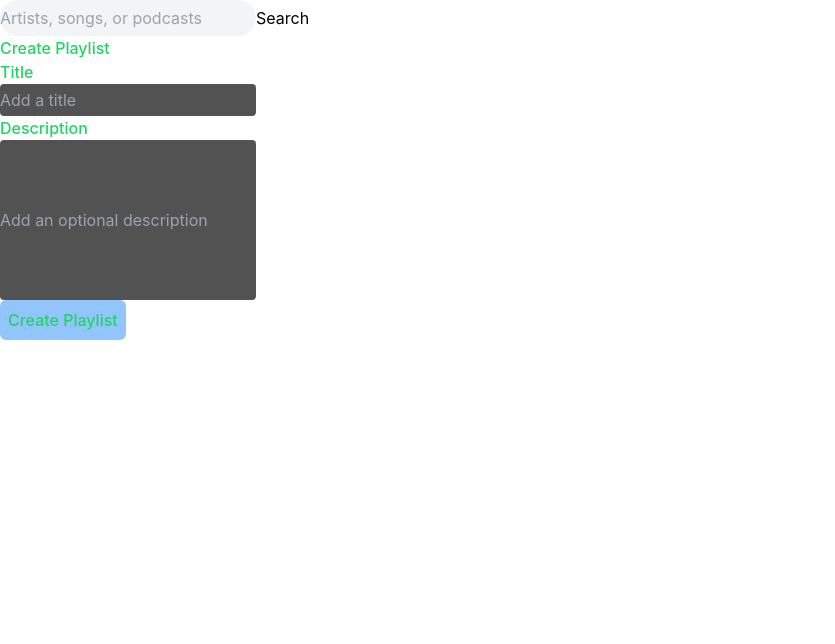
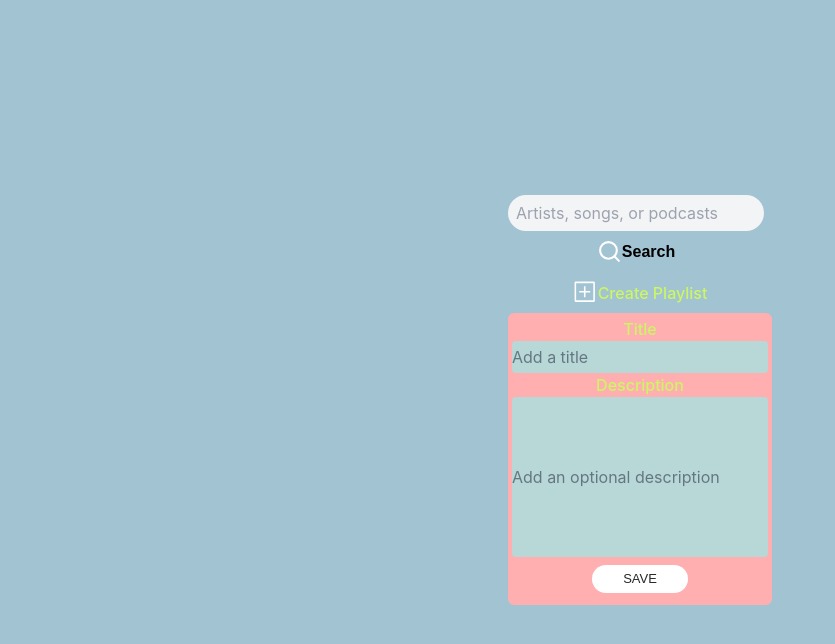
Before and after one commit to shaafiraks/spotify-project1, a React (Create React App) app: page /callback in a window 1280 px wide. Both pictures are taken after a click on the button "Create Playlist". Shown: the top 644 px of the page, without its empty margins (0-835 px from the left). Built offline with nearby package versions, Linux system fonts and the light colour scheme.

Commit message:
edit style-2

```diff
--- a/package.json
+++ b/package.json
@@ -10,6 +10,7 @@
     "axios": "^0.26.1",
     "react": "^18.0.0",
     "react-dom": "^18.0.0",
+    "react-icons": "^4.3.1",
     "react-redux": "^8.0.0",
     "react-router-dom": "^5.3.0",
     "react-scripts": "5.0.1",
@@ -40,8 +41,11 @@
     ]
   },
   "devDependencies": {
+    "@typescript-eslint/eslint-plugin": "^5.20.0",
+    "@typescript-eslint/parser": "^5.20.0",
     "autoprefixer": "^10.4.4",
     "eslint": "^8.13.0",
+    "eslint-plugin-react": "^7.29.4",
     "postcss": "^8.4.12",
     "tailwindcss": "^3.0.24"
   }
--- a/public/index.html
+++ b/public/index.html
@@ -5,10 +5,7 @@
     <link rel="icon" href="%PUBLIC_URL%/favicon.ico" />
     <meta name="viewport" content="width=device-width, initial-scale=1" />
     <meta name="theme-color" content="#000000" />
-    <meta
-      name="description"
-      content="Web site created using create-react-app"
-    />
+    <meta name="description" content="Web site created using create-react-app" />
     <link rel="apple-touch-icon" href="%PUBLIC_URL%/logo192.png" />
     <!--
       manifest.json provides metadata used when your web app is installed on a
@@ -24,7 +21,7 @@
       work correctly both with client-side routing and a non-root public URL.
       Learn how to configure a non-root public URL by running `npm run build`.
     -->
-    <title>React App</title>
+    <title>Here To Hear</title>
   </head>
   <body>
     <noscript>You need to enable JavaScript to run this app.</noscript>
--- a/src/components/CreatePlaylist.js
+++ b/src/components/CreatePlaylist.js
@@ -1,6 +1,8 @@
-import React, { useState, useContext } from "react";
+import React, { useState } from "react";
+import * as VscIcons from "react-icons/vsc";
 import axios from "axios";
 import { useSelector } from "react-redux";
+import { FiAlignCenter } from "react-icons/fi";
 
 function CreatePlaylist() {
   // const [access_token, listID, , , userIDProfile] = useContext(userID);
@@ -73,36 +75,46 @@ function CreatePlaylist() {
   };
 
   return (
-    <div>
+    <div className="text-center">
       <form className="" onSubmit={handleSubmit}>
-        <button className="createPlaylist-btn text-[16px] font-medium text-primary" onClick={openFormHandler}>
-          Create Playlist
-        </button>
+        <div className="flex flex-row justify-center p-2">
+          <VscIcons.VscDiffAdded
+            className="icon"
+            style={{
+              FiAlignCenter,
+            }}
+            color="white"
+            size="25px"
+          />
+          <button className="createPlaylist-btn text-[16px] font-medium text-[#CDF664]" onClick={openFormHandler}>
+            Create Playlist
+          </button>
+        </div>
       </form>
       {openForm && (
-        <form>
+        <form className="border-2 border-[#FFAFAF] rounded-md bg-[#FFAFAF] p-[2px]">
           <div>
-            <label className="title-form text-[16px] font-medium text-primary">Title</label>
+            <label className="title-form text-[16px] font-medium text-[#CDF664]">Title</label>
             <div className="">
-              <input name="name" className="bg-neutral-600 w-64 h-8 rounded" type="text" onChange={handleChange} placeholder="Add a title"></input>
+              <input name="name" className="bg-[#B8D8D8] w-64 h-8 rounded placeholder-gray-600 placeholder-opacity-75" type="text" onChange={handleChange} placeholder="Add a title"></input>
             </div>
           </div>
 
           <div>
-            <label className="desc-form text-[16px] font-medium text-primary">Description</label>
+            <label className="desc-form text-[16px] font-medium text-[#CDF664]">Description</label>
             <div className="">
-              <input name="desc" className="bg-neutral-600 w-64 h-40 rounded" type="text" onChange={handleChange} placeholder="Add an optional description"></input>
+              <input name="desc" className="bg-[#B8D8D8] w-64 h-40 rounded placeholder-gray-600 placeholder-opacity-75" type="text" onChange={handleChange} placeholder="Add an optional description"></input>
             </div>
           </div>
-          <button className="submitPlaylist-btn text-[16px] font-medium text-primary bg-blue-300 p-2 rounded-md" onClick={handleSubmit} type="submit" disabled={disableButton}>
-            Create Playlist
+          <button className="submitPlaylist-btn bg-white w-24 h-7 m-2 text-[13px] font-poppins font-medium text-[#282828] rounded-full" onClick={handleSubmit} type="submit" disabled={disableButton}>
+            SAVE
           </button>
         </form>
       )}
-      <div>
+      <div className="text-center">
         {createdPlaylist &&
           createdPlaylist.map((playlist) => (
-            <div className="w-24 h-24 bg-yellow-100">
+            <div key={playlist.id} className="w-full h-24 bg-yellow-100">
               <h3>{playlist.name}</h3>
               <p>{playlist.description}</p>
               <button
--- a/src/components/Search.js
+++ b/src/components/Search.js
@@ -1,7 +1,10 @@
 import React from "react";
-import CreatePlaylist from "./CreatePlaylist";
+import * as FiIcons from "react-icons/fi";
+// import CreatePlaylist from "./CreatePlaylist";
 import { setSearch } from "../reducers/SearchSlice";
 import { useDispatch } from "react-redux";
+import { IconContext } from "react-icons";
+import { FiAlignCenter } from "react-icons/fi";
 
 // eslint-disable-next-line react/prop-types
 function Search({ handleSearch }) {
@@ -9,19 +12,32 @@ function Search({ handleSearch }) {
   // const searchQuery = useSelector((state) => state.searchQuery.value);
 
   return (
-    <div>
-      <input className="w-64 h-9 bg-gray-100 rounded-full " placeholder="Artists, songs, or podcasts " onChange={(e) => dispatch(setSearch(e.target.value))}></input>
+    <IconContext.Provider value={{ color: "#fff" }}>
+      <div className="">
+        <input className=" w-64 h-9 bg-gray-100 rounded-full placeholder:pl-2" placeholder="Artists, songs, or podcasts" onChange={(e) => dispatch(setSearch(e.target.value))}></input>
+        <div className="flex flex-row justify-center p-2">
+          <FiIcons.FiSearch
+            className="icon"
+            style={{
+              FiAlignCenter,
+            }}
+            color="white"
+            size="25px"
+          />
           <button
             id="search-btn"
-        className="-"
+            className="font-poppins font-semibold text-black"
             onClick={() => {
               handleSearch();
             }}
           >
             Search
           </button>
+        </div>
+
         {/* <CreatePlaylist /> */}
       </div>
+    </IconContext.Provider>
   );
 }
 
--- a/src/pages/homepage/index.js
+++ b/src/pages/homepage/index.js
@@ -70,25 +70,30 @@ function HomePage() {
   }, [listID]);
 
   return (
-    <div>
-      <div>
+    <div className="bg-fullbg h-full">
+      <div className="grid place-content-center text-center h-screen">
+        <div className="flex bg-fullbg">
           <Search handleSearch={handleSearch} />
         </div>
+        <div className="grid bg-fullbg">
           <CreatePlaylist />
+        </div>
+      </div>
+      <section className="flex px-2 lg:pt-0  pb-2 lg:pb- bg-fullbg justify-center">
+        <div className="container w-full">
+          <div className="flex flex-wrap -mx-4 justify-center">
             {searchResult.map((item) => {
               return (
-          <section class="pt-0 lg:pt-0 pb-10 lg:pb-20 bg-[#F3F4F6]">
-            <div class="container w-full">
-              <div class="flex flex-wrap -mx-4 justify-center">
                 <div key={item.id} className="justify-between w-full md:w-1/2 xl:w-1/3 px-4">
-                  <div className="bg-black rounded-lg overflow-hidden mb-10" key={item.id}>
-                    <div className="text-center">
-                      <img class="w-full" src={item.album.images[1].url} />
-                      <div class="p-8 sm:p-9 md:p-7 xl:p-9 text-center">
+                  <div className="bg-[#CDF664] rounded-lg overflow-hidden mb-10" key={item.id}>
+                    <div className="text-center font-poppins">
+                      <img className="w-full" src={item.album.images[1].url} />
+                      <div className="p-8 sm:p-9 md:p-7 xl:p-9 text-center">
                         <p
-                          class="
+                          className="
                         font-semibold
-                        text-white text-xl
+                        font-poppins
+                        text-black text-xl
                         sm:text-[22px]
                         md:text-xl
                         lg:text-[22px]
@@ -102,7 +107,7 @@ function HomePage() {
                           {item.artists[0].name}
                         </p>
                       </div>
-                      <p className="font-semibold text-[#919496] text-center text-body-color leading-relaxed mb-7">
+                      <p className="font-semibold text-zinc-700 text-center text-body-color leading-relaxed mb-7">
                         <p>{item.name}</p>
                         <p>{durationHelper(item.duration_ms)}</p>
                       </p>
@@ -115,9 +120,10 @@ function HomePage() {
                      border border-primary
                      rounded-full
                      bg-primary
-                     text-white
+                     text-black
+                     font-poppins
                      font-medium
-                     hover:border-secondary hover:bg-secondary hover:text-white
+                     hover:border-secondary hover:bg-secondary hover:text-black
                      transition"
                         onClick={() => (listID.includes(item.id) ? deleteID(item.id) : addID(item.id))}
                       >
@@ -126,11 +132,11 @@ function HomePage() {
                     </div>
                   </div>
                 </div>
+              );
+            })}
           </div>
         </div>
       </section>
-        );
-      })}
     </div>
   );
 }
--- a/src/pages/login/index.js
+++ b/src/pages/login/index.js
@@ -1,15 +1,15 @@
-import { useState, useEffect, useCallback } from "react";
-import axios from "axios";
-import { useSelector, useDispatch } from "react-redux";
-import { setAccessToken } from "../../reducers/AccountSlice";
-import { setUserProfile } from "../../reducers/UserProfileSlice";
-import { useHistory } from "react-router-dom";
+// import { useState, useEffect, useCallback } from "react";
+// import axios from "axios";
+// import { useDispatch } from "react-redux";
+// import { setAccessToken } from "../../reducers/AccountSlice";
+// import { setUserProfile } from "../../reducers/UserProfileSlice";
+// import { useHistory } from "react-router-dom";
 import React from "react";
 
 function LoginPage() {
   // const [searchResult, setSearchResult] = useState([]);
   // const setSearchValue = useSelector((state) => state.search.setSearchValue);
-  const [userProfile, setuserProfile] = useState({});
+  // const [userProfile, setuserProfile] = useState({});
 
   const CLIENT_ID = process.env.REACT_APP_SPOTIFY_API_KEY;
   const REDIRECT_URL = `http://localhost:3000/callback/`;
@@ -18,16 +18,16 @@ function LoginPage() {
   const SCOPE = "playlist-modify-private";
   const SPOTIFY_URL = `${AUTH_ENDPOINT}?client_id=${CLIENT_ID}&redirect_uri=${REDIRECT_URL}&response_type=${RESPONSE_TYPE}&scope=${SCOPE}`;
 
-  const dispatch = useDispatch();
+  // const dispatch = useDispatch();
 
-  const history = useHistory();
+  // const history = useHistory();
 
   const handleAccess = () => {
     window.location.href = SPOTIFY_URL;
   };
 
   return (
-    <div className="App bg-slate-600 bg-cover h-screen">
+    <div className="App bg-cover h-screen">
       <div className="Login flex justify-center justify-items-center">
         <button className="w-40 text-[white] bg-primary rounded-full" onClick={handleAccess}>
           Login With Spotify
--- a/tailwind.config.js
+++ b/tailwind.config.js
@@ -3,11 +3,12 @@ module.exports = {
   theme: {
     extend: {
       fontFamily: {
-        poppins: "'Popp ins', sans-serif",
+        poppins: "'Poppins', sans-serif",
       },
       colors: {
-        primary: "#1BD760",
-        secondary: "#1ECB5C",
+        primary: "#FFC564",
+        secondary: "rgb(255, 180, 120)",
+        fullbg: "#A1C3D2",
       },
     },
   },
```
Also changed, not shown: .eslintrc.json (added), 1 other file (tests, documents, lock files or other folders). Lines whose indentation alone changed are shown as unchanged.
